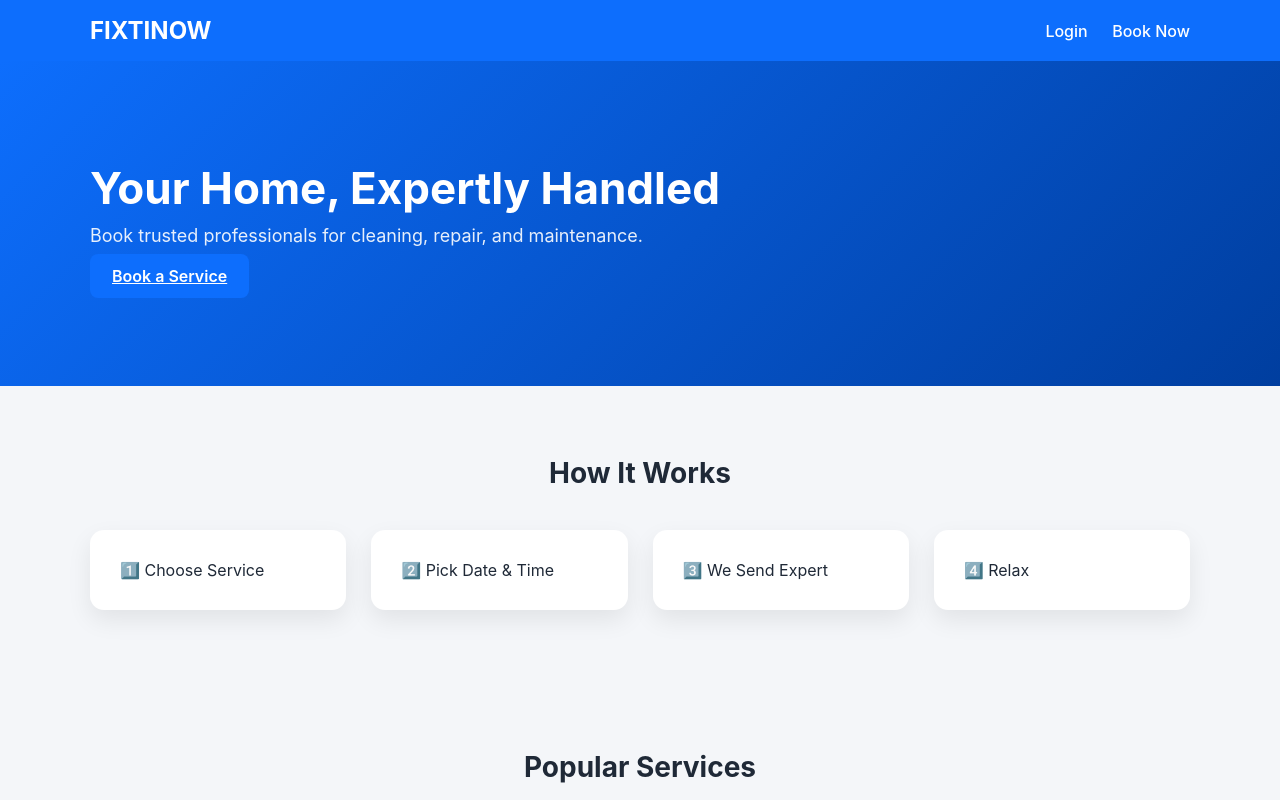
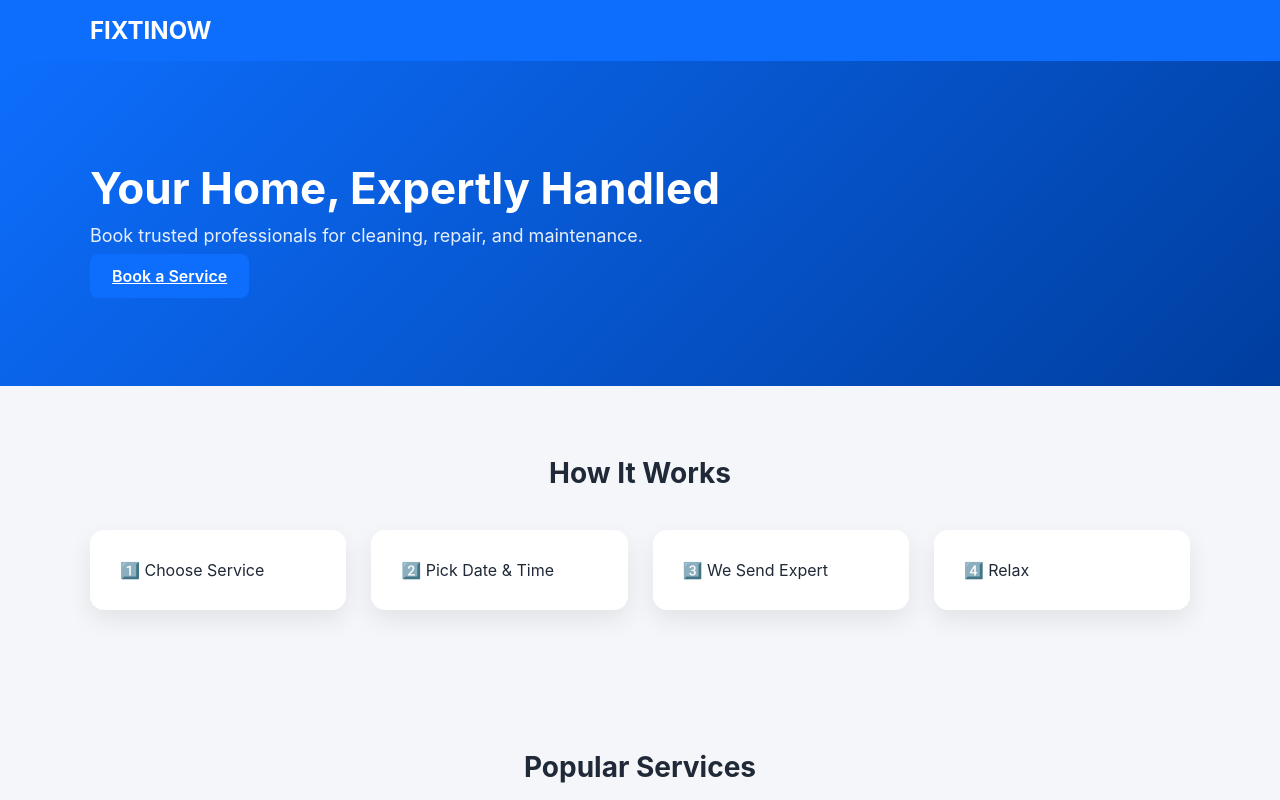
Before and after one commit to SUNILPRAJAPAT299/college-project, a plain HTML site: page index.html in a window 1280 px wide. Shown: the top 800 px of the page. Drawn offline with Linux system fonts and the light colour scheme.

Commit message:
Remove navigation links and add script tag

```diff
--- a/index.html
+++ b/index.html
@@ -9,10 +9,9 @@
 <header class="header">
   <div class="container">
     <h2>FIXTINOW</h2>
-    <nav>
-      <a href="login.html">Login</a>
-      <a href="booking.html">Book Now</a>
-    </nav>
+    <nav id="navLinks"></nav>
+<script src="script.js"></script>
+
   </div>
 </header>
 
```
